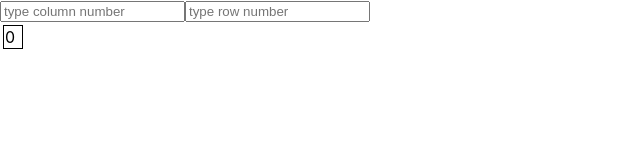
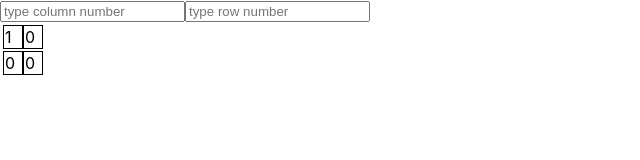
Before and after one commit to neotazman/multiplication-table, a React (Create React App) app: page / in a window 1280 px wide. Shown: the top 160 px of the page, without its empty margins (0-640 px from the left). Built offline with nearby package versions, Linux system fonts and the light colour scheme.

Commit message:
added the starting line, but there's still a 1

```diff
--- a/src/Boxes.js
+++ b/src/Boxes.js
@@ -2,7 +2,7 @@ import React from 'react'
 
 export default function Boxes(props) { //the component that displays the individual Boxes
     const { startingValue, howManyBoxes } = props;
-    let successArray = [] //a place to put the values for the table
+    let successArray = [startingValue] //a place to put the values for the table
     for (let i = 0; i <= howManyBoxes; i++) {
         let product = startingValue * i
         successArray.push(product)
--- a/src/Rows.js
+++ b/src/Rows.js
@@ -10,6 +10,7 @@ export default function Rows(props) { //had to make separate components to rende
     return (
         <div>
             <table>
+                <Boxes startingValue={1} howManyBoxes={howManyBoxes}/* to show the factors */ />
                 { //the mapping is why i'm using react
                     inputArray.map((num) => {
                         return <Boxes startingValue={num} howManyBoxes={howManyBoxes} />
```
